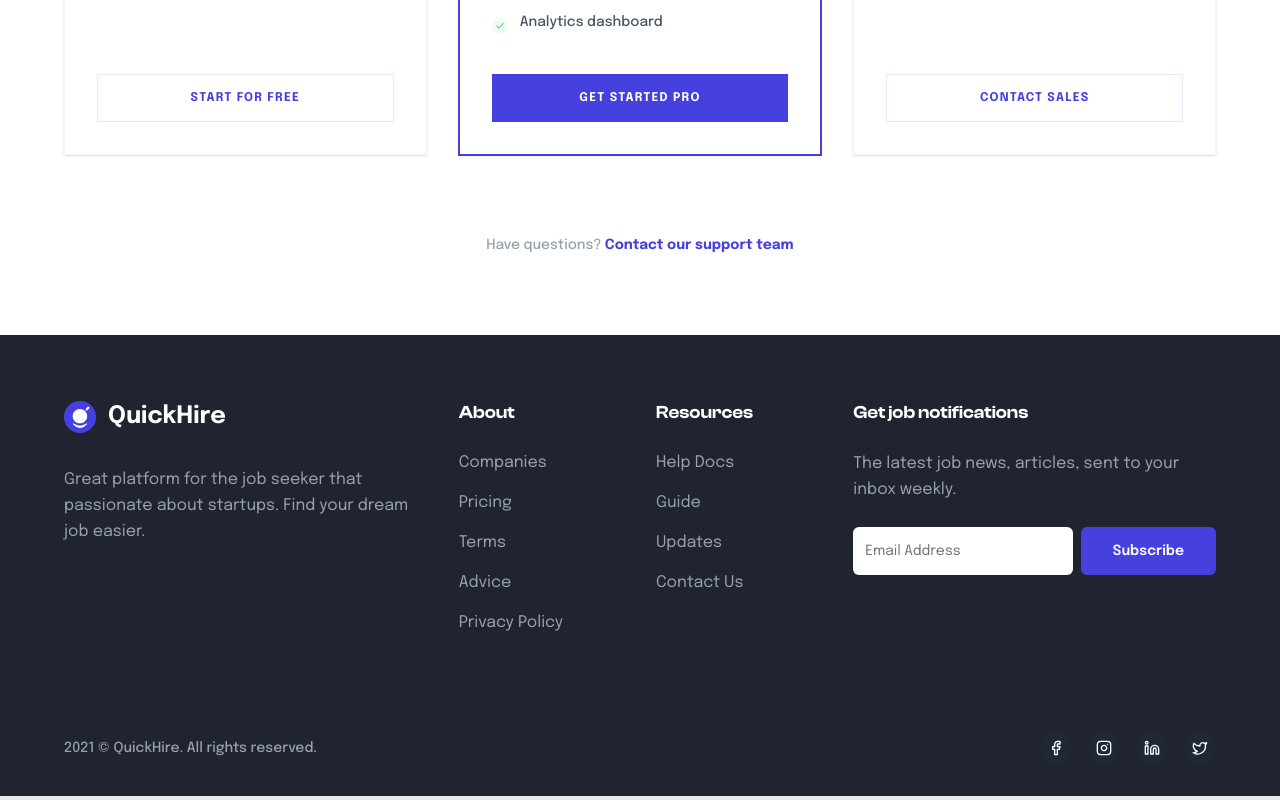
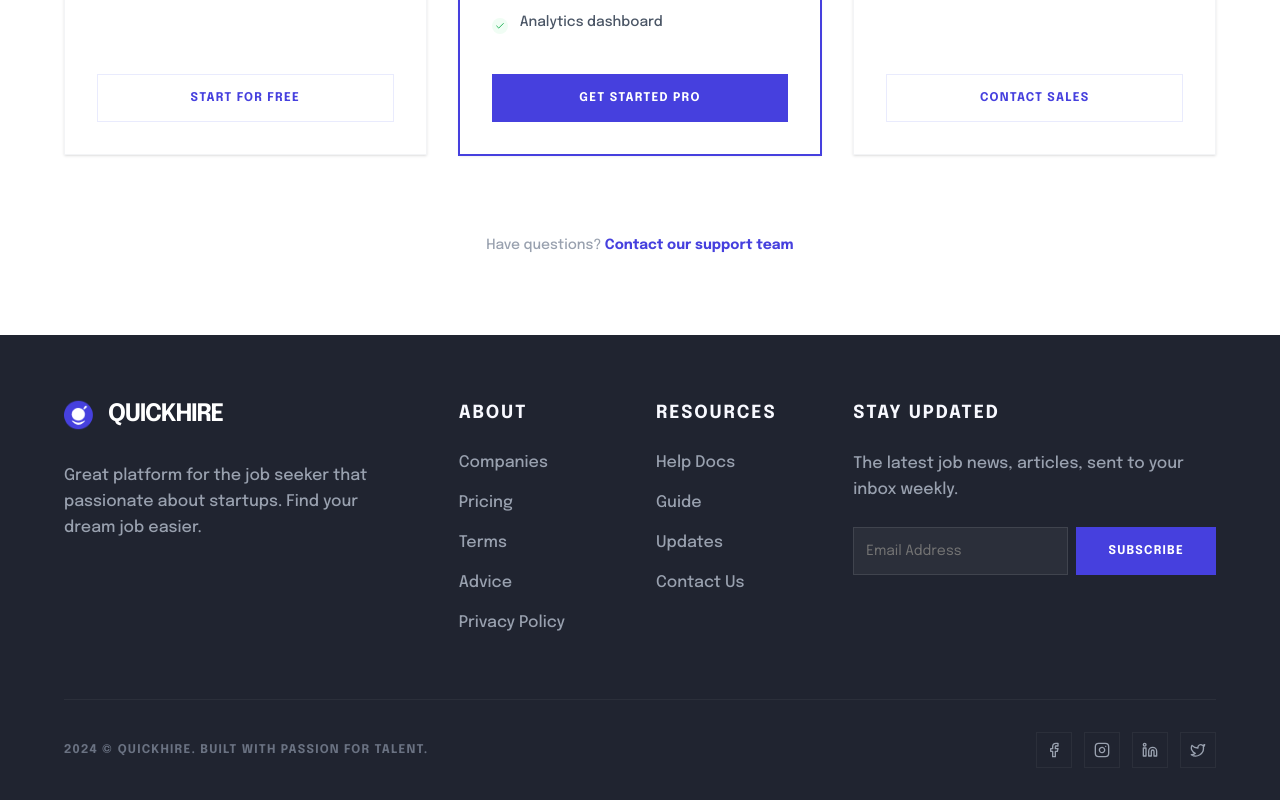
Before and after one commit to rakibislam2233/quick-hire, a Next.js app: page /pricing in a window 1280 px wide. Shown: the part 607-1407 px from the top of the page. Built offline with nearby package versions, Linux system fonts and the light colour scheme.

Commit message:
feat: Add RegisterForm component for user registration with role selection, email, and password fields.

```diff
--- a/components/Pages/Auth/RegisterForm.tsx
+++ b/components/Pages/Auth/RegisterForm.tsx
@@ -3,7 +3,7 @@
 import { Button } from "@/components/ui/button";
 import { Input } from "@/components/ui/input";
 import { registerAction } from "@/services/auth.service";
-import { Lock, Mail, User } from "lucide-react";
+import { Building2, Lock, Mail, User } from "lucide-react";
 import Image from "next/image";
 import Link from "next/link";
 import { useActionState } from "react";
--- a/components/Pages/Main/Home/Companies.tsx
+++ b/components/Pages/Main/Home/Companies.tsx
@@ -17,12 +17,14 @@ const Companies = () => {
   return (
     <section className="w-full bg-white py-12 border-b border-gray-100">
       <div className="w-full container px-5 md:px-16 mx-auto">
-        <h1 className="text-base mb-8 text-[#202430]/50 font-epilogue">Companies we helped grow</h1>
-        <div className="flex flex-wrap md:flex-nowrap justify-between items-center gap-8 md:gap-12 lg:gap-16">
+        <h1 className="text-xs md:text-sm mb-8 text-[#202430]/40 font-black uppercase tracking-widest">
+          Trusted by leading companies
+        </h1>
+        <div className="flex flex-wrap justify-between items-center gap-10 md:gap-12 lg:gap-16">
           {companies.map((company) => (
             <div
               key={company.name}
-              className={`relative grayscale opacity-80 hover:grayscale-0 hover:opacity-100 transition-all duration-300 w-24 md:w-auto h-8 flex items-center justify-center`}
+              className={`relative grayscale opacity-40 hover:grayscale-0 hover:opacity-100 transition-all duration-500 w-[80px] sm:w-[100px] md:w-auto h-8 flex items-center justify-center`}
             >
               <Image
                 src={company.logo}
--- a/components/Shared/Footer.tsx
+++ b/components/Shared/Footer.tsx
@@ -7,12 +7,12 @@ import Link from "next/link";
 const Footer = () => {
   return (
     <footer className="bg-[#202430] text-white pt-16 pb-8 font-epilogue">
-      <div className="container px-5 md:px-16 mx-auto">
-        <div className="grid grid-cols-1 md:grid-cols-2 lg:grid-cols-12 gap-12 lg:gap-8 mb-16">
+      <div className="container px-6 md:px-16 mx-auto">
+        <div className="grid grid-cols-1 sm:grid-cols-2 lg:grid-cols-12 gap-12 lg:gap-8 mb-16">
           {/* Logo & Info */}
-          <div className="lg:col-span-4 flex flex-col items-start gap-6 pr-4">
-            <Link href="/" className="flex items-center justify-center gap-1">
-              <div className="relative w-10 h-9">
+          <div className="lg:col-span-4 flex flex-col items-start gap-6 pr-0 md:pr-4">
+            <Link href="/" className="flex items-center justify-center gap-2">
+              <div className="relative w-9 h-8">
                 <Image
                   src="/asset/logo/logo.png"
                   alt="QuickHire Logo"
@@ -21,11 +21,11 @@ const Footer = () => {
                   priority
                 />
               </div>
-              <span className="text-2xl font-extrabold text-white">
+              <span className="text-xl md:text-2xl font-black text-white uppercase tracking-tighter">
                 QuickHire
               </span>
             </Link>
-            <p className="text-gray-400 text-sm md:text-base leading-relaxed max-w-sm mt-2">
+            <p className="text-gray-400 text-sm md:text-base leading-relaxed max-w-sm mt-0 md:mt-2 font-medium">
               Great platform for the job seeker that passionate about startups.
               Find your dream job easier.
             </p>
@@ -33,14 +33,14 @@ const Footer = () => {
 
           {/* Links: About */}
           <div className="lg:col-span-2">
-            <h4 className="text-lg font-semibold mb-6 font-sans text-white">
+            <h4 className="text-lg font-black mb-6 uppercase tracking-widest text-[#F8F9FF]">
               About
             </h4>
-            <ul className="flex flex-col gap-4 text-gray-400 text-sm md:text-base">
+            <ul className="flex flex-col gap-4 text-gray-400 text-sm md:text-base font-medium">
               <li>
                 <Link
                   href="/companies"
-                  className="hover:text-white transition-colors"
+                  className="hover:text-primary hover:translate-x-1 inline-block transition-all"
                 >
                   Companies
                 </Link>
@@ -48,7 +48,7 @@ const Footer = () => {
               <li>
                 <Link
                   href="/pricing"
-                  className="hover:text-white transition-colors"
+                  className="hover:text-primary hover:translate-x-1 inline-block transition-all"
                 >
                   Pricing
                 </Link>
@@ -56,7 +56,7 @@ const Footer = () => {
               <li>
                 <Link
                   href="/terms"
-                  className="hover:text-white transition-colors"
+                  className="hover:text-primary hover:translate-x-1 inline-block transition-all"
                 >
                   Terms
                 </Link>
@@ -64,7 +64,7 @@ const Footer = () => {
               <li>
                 <Link
                   href="/advice"
-                  className="hover:text-white transition-colors"
+                  className="hover:text-primary hover:translate-x-1 inline-block transition-all"
                 >
                   Advice
                 </Link>
@@ -72,7 +72,7 @@ const Footer = () => {
               <li>
                 <Link
                   href="/privacy"
-                  className="hover:text-white transition-colors"
+                  className="hover:text-primary hover:translate-x-1 inline-block transition-all"
                 >
                   Privacy Policy
                 </Link>
@@ -82,14 +82,14 @@ const Footer = () => {
 
           {/* Links: Resources */}
           <div className="lg:col-span-2">
-            <h4 className="text-lg font-semibold mb-6 font-sans text-white">
+            <h4 className="text-lg font-black mb-6 uppercase tracking-widest text-[#F8F9FF]">
               Resources
             </h4>
-            <ul className="flex flex-col gap-4 text-gray-400 text-sm md:text-base">
+            <ul className="flex flex-col gap-4 text-gray-400 text-sm md:text-base font-medium">
               <li>
                 <Link
                   href="/help"
-                  className="hover:text-white transition-colors"
+                  className="hover:text-primary hover:translate-x-1 inline-block transition-all"
                 >
                   Help Docs
                 </Link>
@@ -97,7 +97,7 @@ const Footer = () => {
               <li>
                 <Link
                   href="/guide"
-                  className="hover:text-white transition-colors"
+                  className="hover:text-primary hover:translate-x-1 inline-block transition-all"
                 >
                   Guide
                 </Link>
@@ -105,7 +105,7 @@ const Footer = () => {
               <li>
                 <Link
                   href="/updates"
-                  className="hover:text-white transition-colors"
+                  className="hover:text-primary hover:translate-x-1 inline-block transition-all"
                 >
                   Updates
                 </Link>
@@ -113,7 +113,7 @@ const Footer = () => {
               <li>
                 <Link
                   href="/contact"
-                  className="hover:text-white transition-colors"
+                  className="hover:text-primary hover:translate-x-1 inline-block transition-all"
                 >
                   Contact Us
                 </Link>
@@ -123,19 +123,19 @@ const Footer = () => {
 
           {/* Newsletter */}
           <div className="lg:col-span-4">
-            <h4 className="text-lg font-semibold mb-6 font-sans text-white">
-              Get job notifications
+            <h4 className="text-lg font-black mb-6 uppercase tracking-widest text-[#F8F9FF]">
+              Stay Updated
             </h4>
-            <p className="text-gray-400 text-sm md:text-base mb-6 max-w-sm leading-relaxed">
+            <p className="text-gray-400 text-sm md:text-base mb-6 max-w-sm leading-relaxed font-medium">
               The latest job news, articles, sent to your inbox weekly.
             </p>
-            <div className="flex flex-col sm:flex-row gap-2 w-full">
+            <div className="flex flex-col sm:flex-row gap-2 w-full max-w-md">
               <Input
                 type="email"
                 placeholder="Email Address"
-                className="bg-white text-gray-900 border-none rounded-sm h-12 focus-visible:ring-2 focus-visible:ring-primary focus-visible:ring-offset-0 focus-visible:ring-offset-transparent flex-1"
+                className="bg-white/5 border-white/10 text-white rounded-none h-12 focus-visible:ring-1 focus-visible:ring-primary focus-visible:ring-offset-0 flex-1 shadow-none"
               />
-              <Button className="bg-primary hover:bg-blue-700 text-white rounded-sm h-12 px-8 font-semibold w-full sm:w-auto">
+              <Button className="bg-primary hover:bg-blue-700 text-white rounded-none h-12 px-8 font-black uppercase text-xs tracking-widest w-full sm:w-auto shadow-none">
                 Subscribe
               </Button>
             </div>
@@ -143,33 +143,33 @@ const Footer = () => {
         </div>
 
         {/* Divider */}
-        <div className="h-px w-full bg-gray-800 mb-8 mt-12"></div>
+        <div className="h-px w-full bg-white/5 mb-8 mt-12"></div>
 
         {/* Bottom */}
-        <div className="flex flex-col md:flex-row items-center justify-between gap-6 text-gray-400 text-sm font-medium">
-          <p>2021 © QuickHire. All rights reserved.</p>
-          <div className="flex items-center gap-4">
+        <div className="flex flex-col md:flex-row items-center justify-between gap-8 text-gray-500 text-xs font-bold uppercase tracking-widest">
+          <p>2024 © QuickHire. Built with passion for talent.</p>
+          <div className="flex items-center gap-3">
             <Link
               href="#"
-              className="w-8 h-8 rounded-full bg-gray-800/80 flex items-center justify-center hover:bg-primary hover:text-white transition-colors text-white"
+              className="w-9 h-9 border border-white/5 flex items-center justify-center hover:bg-primary hover:text-white transition-all text-gray-400 hover:border-primary"
             >
               <Facebook className="w-4 h-4" />
             </Link>
             <Link
               href="#"
-              className="w-8 h-8 rounded-full bg-gray-800/80 flex items-center justify-center hover:bg-primary hover:text-white transition-colors text-white"
+              className="w-9 h-9 border border-white/5 flex items-center justify-center hover:bg-primary hover:text-white transition-all text-gray-400 hover:border-primary"
             >
               <Instagram className="w-4 h-4" />
             </Link>
             <Link
               href="#"
-              className="w-8 h-8 rounded-full bg-gray-800/80 flex items-center justify-center hover:bg-primary hover:text-white transition-colors text-white"
+              className="w-9 h-9 border border-white/5 flex items-center justify-center hover:bg-primary hover:text-white transition-all text-gray-400 hover:border-primary"
             >
               <Linkedin className="w-4 h-4" />
             </Link>
             <Link
               href="#"
-              className="w-8 h-8 rounded-full bg-gray-800/80 flex items-center justify-center hover:bg-primary hover:text-white transition-colors text-white"
+              className="w-9 h-9 border border-white/5 flex items-center justify-center hover:bg-primary hover:text-white transition-all text-gray-400 hover:border-primary"
             >
               <Twitter className="w-4 h-4" />
             </Link>
```
Also changed, not shown: components/Pages/Main/Home/CallToAction.tsx (+21 -17 lines), components/Pages/Main/Home/ExploreCategories.tsx (+5 -5 lines), components/Pages/Main/Home/FeaturedJobs.tsx (+5 -5 lines), components/Pages/Main/Home/HeroSection.tsx (+14 -14 lines), components/Pages/Main/Home/LatestJobs.tsx (+6 -6 lines), components/Shared/Navbar.tsx (+30 -22 lines).
